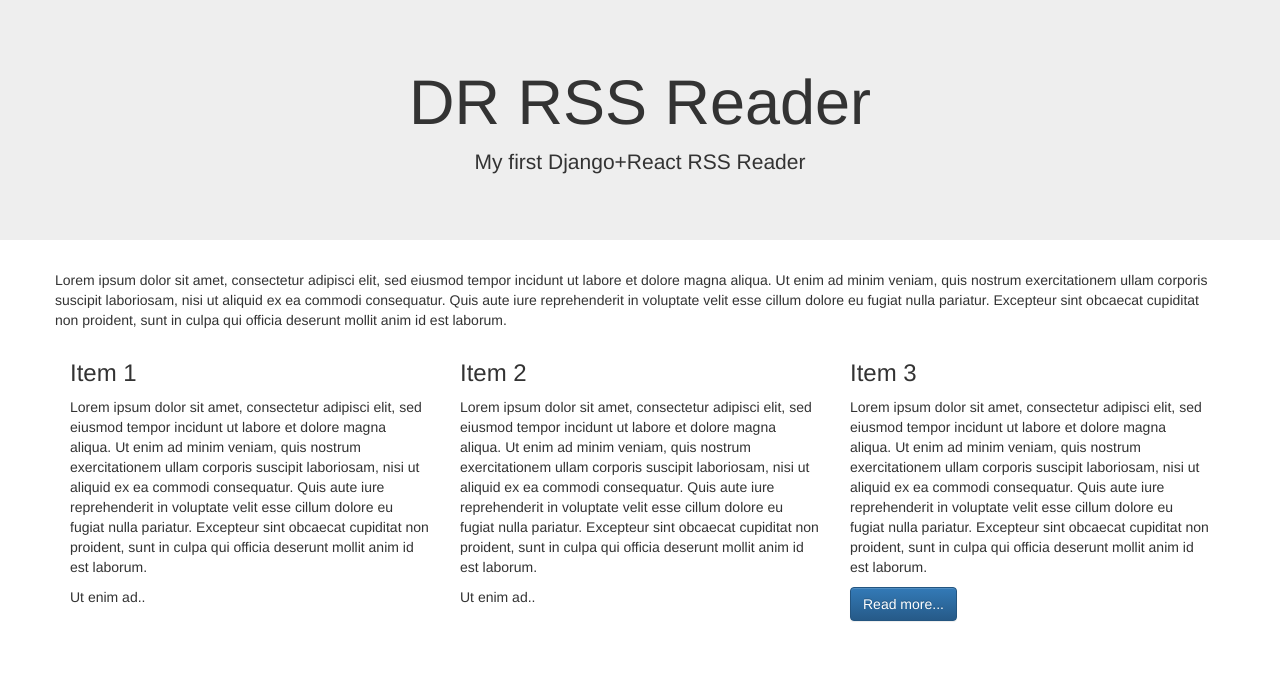
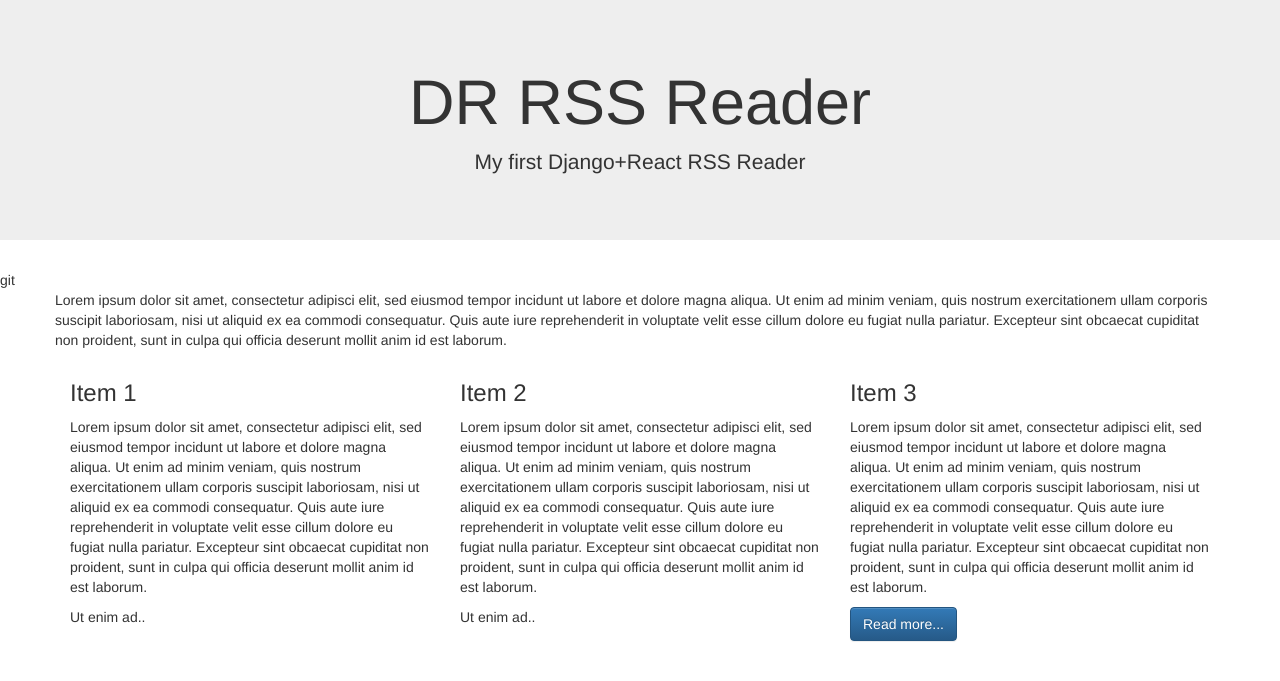
Before and after one commit to lucasimone/dr_rss_reader, a Django app: page / in a window 1280 px wide. Shown: the top 681 px of the page. Run offline with Django 3.2, Linux system fonts and the light colour scheme; parts of the project's set-up code (start-up, migrations or seed data) failed here and were passed over; some libraries are stand-ins or nearby versions.

Commit message:
update index file

```diff
--- a/django/dr_rss_reader/templates/index.html
+++ b/django/dr_rss_reader/templates/index.html
@@ -6,7 +6,7 @@
     <p> My first Django+React RSS Reader</p>
 </div>
 
-<div class="container">
+git<div class="container">
   <div class="row">
       <p>
         Lorem ipsum dolor sit amet, consectetur adipisci elit,
```
